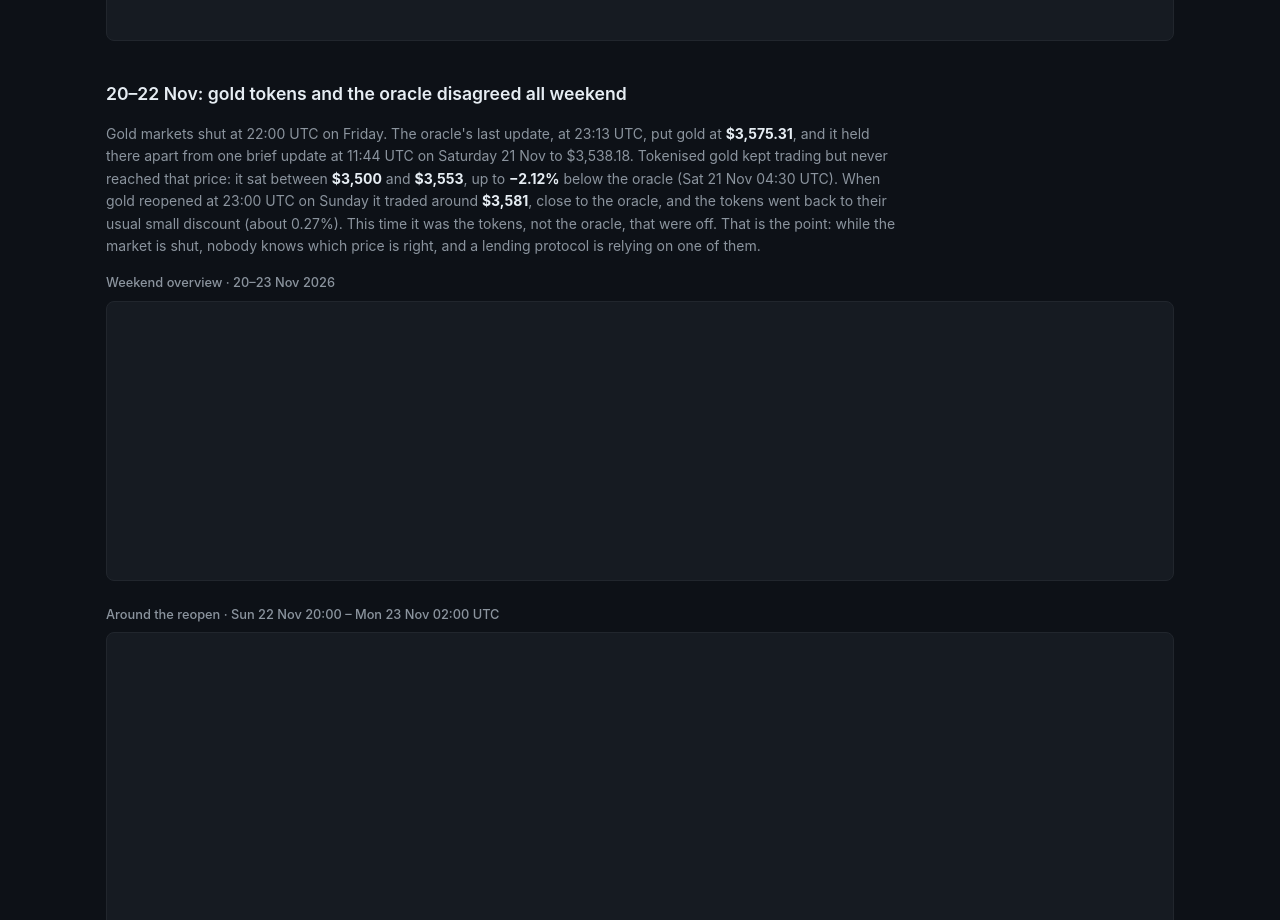
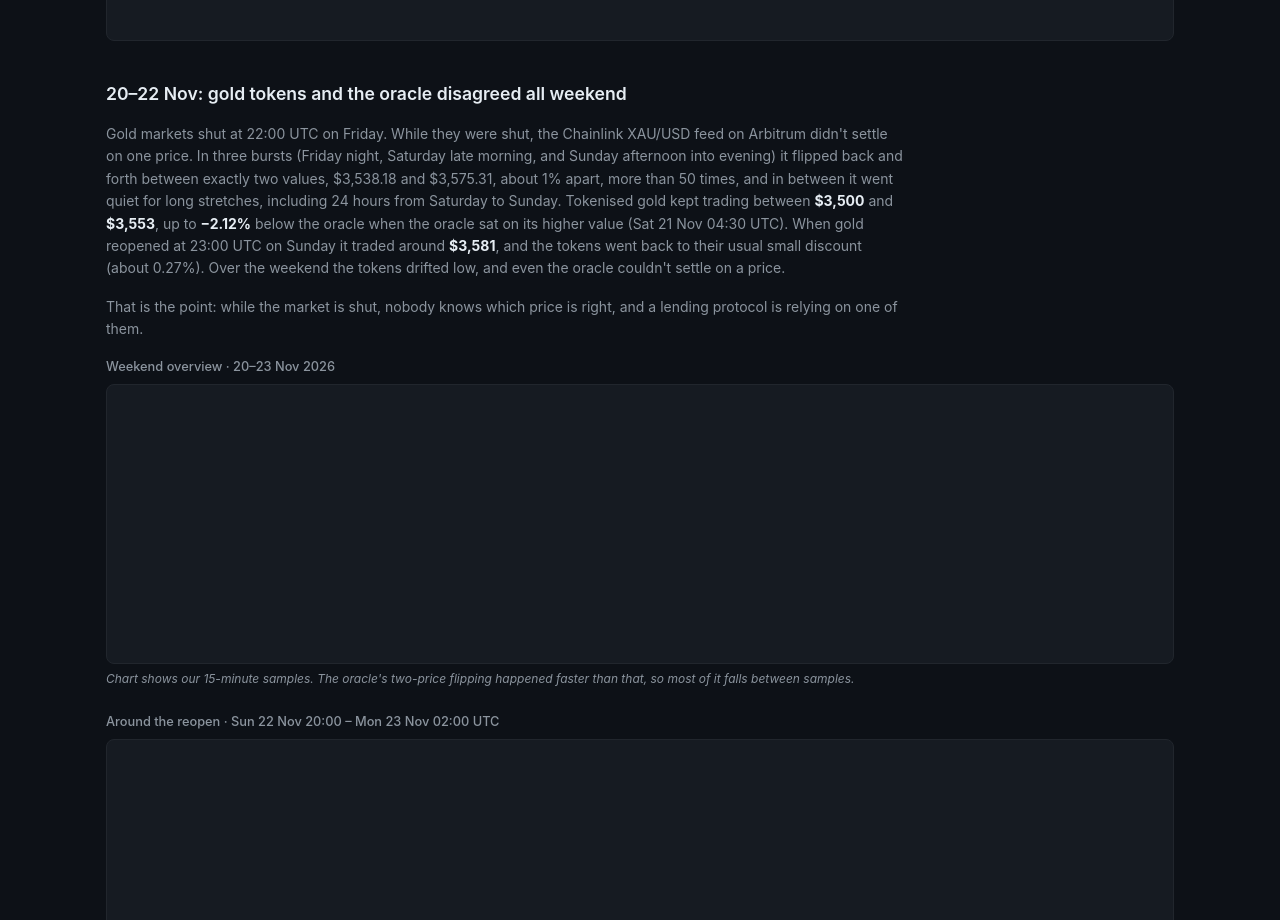
Before and after one commit to matsblocknode1957-oss/cmc-rwa-watch, a website: page dashboard/index.html in a window 1280 px wide. Shown: the part 2000-2920 px from the top of the page. Drawn offline with nearby package versions, Linux system fonts and the light colour scheme; no server answers.

Commit message:
Gold case study: oracle flipped between two prices while gold was shut
Co-Authored-By: Claude Sonnet 4.6 <noreply@anthropic.com>

```diff
--- a/dashboard/index.html
+++ b/dashboard/index.html
@@ -63,16 +63,16 @@
     <section class="section casestudy-section">
       <h2>20–22 Nov: gold tokens and the oracle disagreed all weekend</h2>
       <p class="casestudy-text">
-        Gold markets shut at 22:00 UTC on Friday. The oracle's last update, at 23:13 UTC, put gold at <strong>$3,575.31</strong>, and it held there apart from one brief update at 11:44 UTC on Saturday 21 Nov to $3,538.18.
-        Tokenised gold kept trading but never reached that price: it sat between <strong>$3,500</strong> and <strong>$3,553</strong>, up to <strong>−2.12%</strong> below the oracle (Sat 21 Nov 04:30 UTC).
-        When gold reopened at 23:00 UTC on Sunday it traded around <strong>$3,581</strong>, close to the oracle, and the tokens went back to their usual small discount (about 0.27%).
-        This time it was the tokens, not the oracle, that were off.
+        Gold markets shut at 22:00 UTC on Friday. While they were shut, the Chainlink XAU/USD feed on Arbitrum didn't settle on one price. In three bursts (Friday night, Saturday late morning, and Sunday afternoon into evening) it flipped back and forth between exactly two values, $3,538.18 and $3,575.31, about 1% apart, more than 50 times, and in between it went quiet for long stretches, including 24 hours from Saturday to Sunday. Tokenised gold kept trading between <strong>$3,500</strong> and <strong>$3,553</strong>, up to <strong>−2.12%</strong> below the oracle when the oracle sat on its higher value (Sat 21 Nov 04:30 UTC). When gold reopened at 23:00 UTC on Sunday it traded around <strong>$3,581</strong>, and the tokens went back to their usual small discount (about 0.27%). Over the weekend the tokens drifted low, and even the oracle couldn't settle on a price.
+      </p>
+      <p class="casestudy-text">
         That is the point: while the market is shut, nobody knows which price is right, and a lending protocol is relying on one of them.
       </p>
       <p class="chart-subtitle">Weekend overview · 20–23 Nov 2026</p>
       <div class="chart-wrap chart-wrap--cs">
         <canvas id="cs-gold-chart"></canvas>
       </div>
+      <p class="chart-note">Chart shows our 15-minute samples. The oracle's two-price flipping happened faster than that, so most of it falls between samples.</p>
       <p class="chart-subtitle" style="margin-top:1.5rem">Around the reopen · Sun 22 Nov 20:00 – Mon 23 Nov 02:00 UTC</p>
       <div class="chart-wrap chart-wrap--zoom">
         <canvas id="cs-gold-zoom-chart"></canvas>
--- a/dashboard/styles.css
+++ b/dashboard/styles.css
@@ -253,6 +253,14 @@ h2 {
   font-weight: 500;
   margin-bottom: 0.5rem;
 }
+.chart-note {
+  font-size: 0.75rem;
+  color: var(--muted);
+  font-style: italic;
+  margin-top: 0.4rem;
+  margin-bottom: 0.25rem;
+  max-width: 800px;
+}
 
 /* ── Alerts table ─────────────────────────────────────────────────────────── */
 .alerts-note {
```
Also changed, not shown: README.md.
